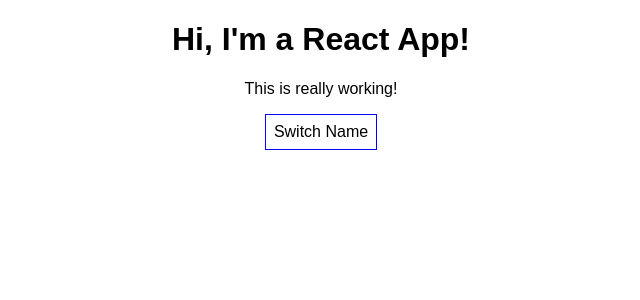
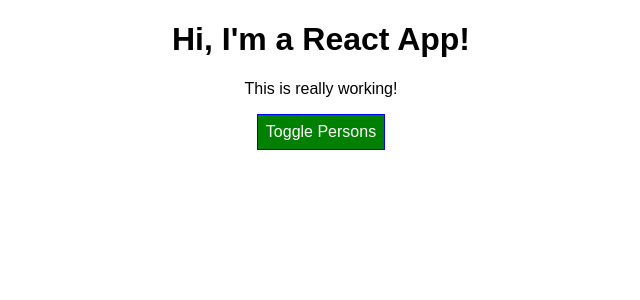
Before and after one commit to lesniakpawel/react-stage-1, a React (Create React App) app: page / in a window 1280 px wide. Shown: the top 300 px of the page, without its empty margins (319-959 px from the left). Built offline with nearby package versions, Linux system fonts and the light colour scheme.

Commit message:
66. Setting styles dynamically

```diff
--- a/src/App.js
+++ b/src/App.js
@@ -56,7 +56,8 @@
 
   render() {
   	const style = {
-  		backgroundColor: 'white',
+  		backgroundColor: 'green',
+			color: 'white',
 			font: 'inherit',
 			border: '1px solid blue',
 			padding: '8px',
@@ -79,6 +80,8 @@
 					)}
 				</div>
 			);
+
+  		style.backgroundColor = 'red'
 		}
 
     return (
@@ -90,7 +93,7 @@
 					style={style}
 					onClick={this.togglePersonsHandler}
 				>
-					Switch Name
+					Toggle Persons
 				</button>
 				{persons}
       </div>
```
